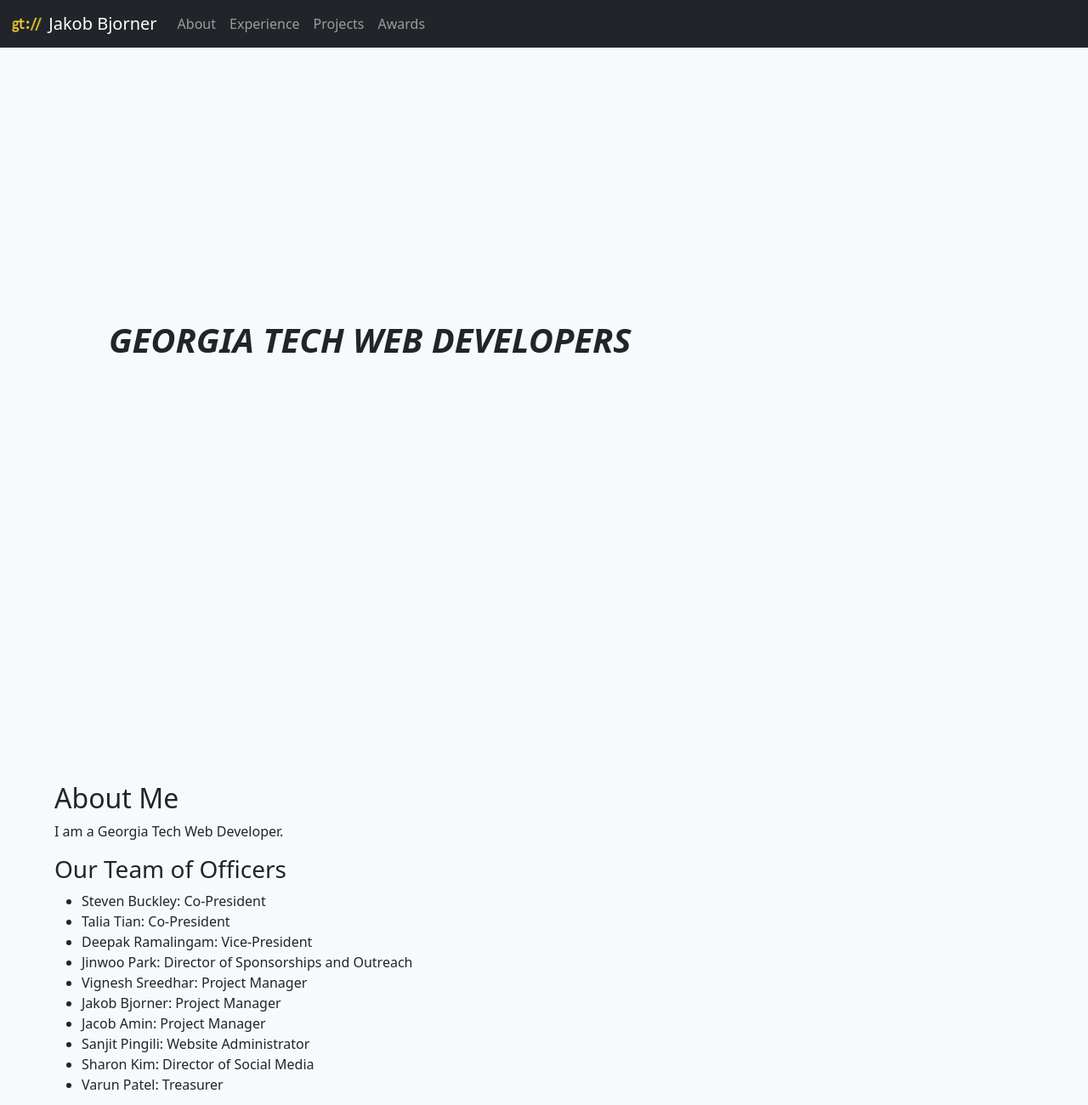
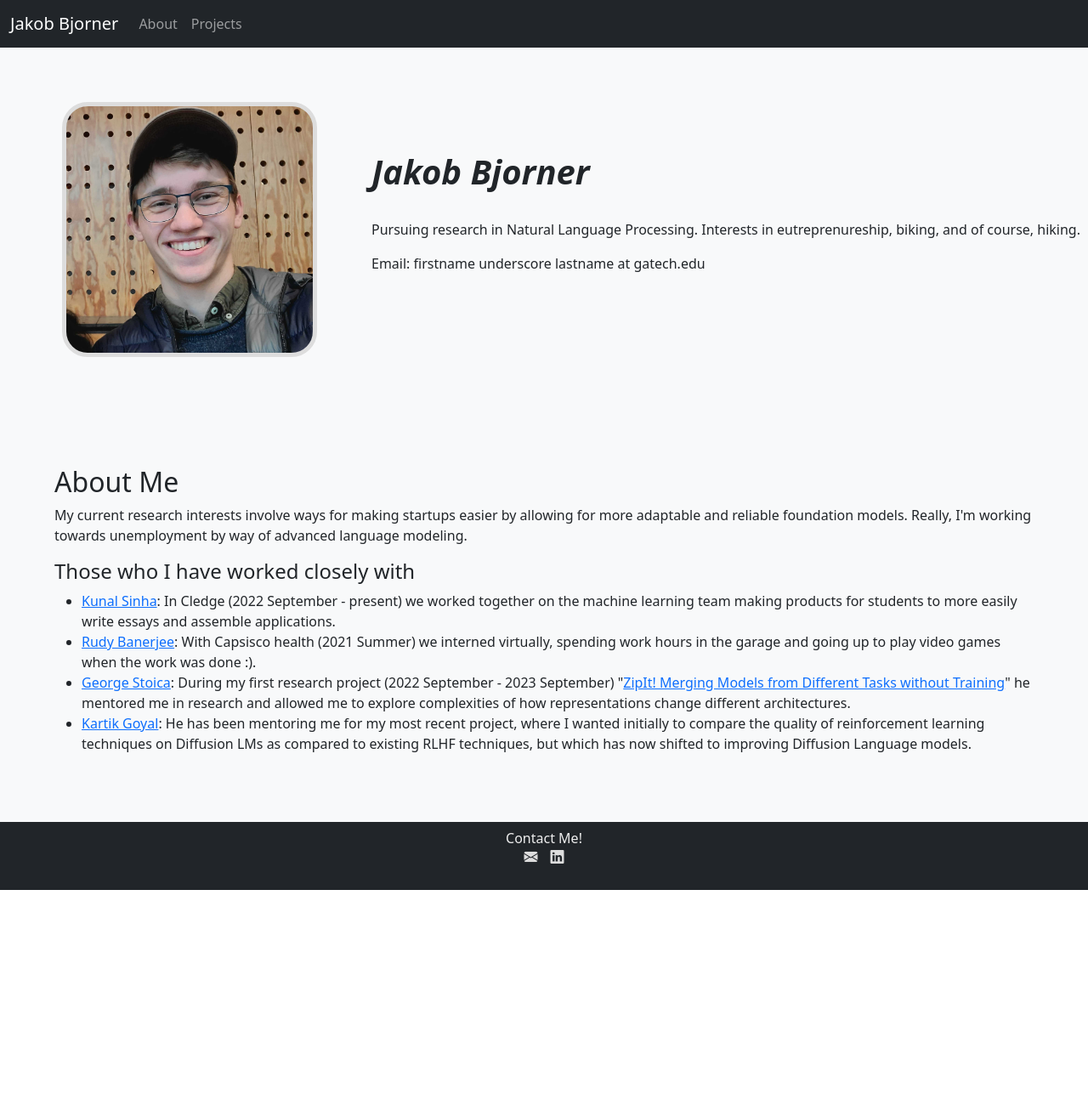
Before and after one commit to jakob-bjorner/jakob-bjorner.github.io, a plain HTML site: page index.html in a window 1280 px wide. Shown: the top 1300 px of the page at 85% size. After the commit the page ends 1047 px from the top, so only its background shows below. Drawn offline with nearby package versions, Linux system fonts and the light colour scheme.

Commit message:
reformat for Personal page

```diff
--- a/index.css
+++ b/index.css
@@ -7,60 +7,77 @@ html, body {
 }
 
 #home {
-    height: 800px;
+    /* height: 400px; */
     width: 100%;
 }
 
+#home .home-container {
+    height: 100%;
+    width: 100%;
+    display: flex;
+    flex-direction: row;
+    justify-content: center;
+    align-items: center;
+}
+
+#home .image-container {
+    margin: 5%;
+    display: flex;
+    justify-content: center;
+    align-items: center;
+}
+
+#home .image-profile {
+    width: 300px;
+    height: 300px;
+    border-radius: 10%;
+    border: 5px solid #ddd;
+    background-image: url("assets/profile.jpg");
+    background-size: cover;
+    background-position: center;
+}
+
 #about {
-    height: 800px;
+    /* height: 800px; */
     width: 100%;
     padding: 5%;
 }
 
 #experience {
-    height: 800px;
+    /* height: 800px; */
     width: 100%;
     padding: 5%;
 }
 
 #projects {
-    height: 800px;
+    /* height: 800px; */
     width: 100%;
     padding: 5%;
 }
 
 #awards {
-    height: 800px;
+    /* height: 800px; */
     width: 100%;
     padding: 5%;
 }
 
-#logo-panel {
-    justify-items: center;
-    height: 400px;
-    width: 100%;
-    display: grid;
-    grid-template-columns: repeat(2, 1fr);
-}
+
 
 #footer {
     width: 100%;
     height: 80px;
 }
 
-#logo-panel > img {
-    max-width: 80%;
-    max-height: 80%
-}
+
 
 nav a:hover {
     cursor: pointer;
 }
 
 .title {
-    margin-left: 10%;
-    position: absolute;
-    top: 50%;
+    /* margin-left: 10%; */
+    /* position: absolute; */
+    /* top: 50%; */
     transform: translateY(-50%);
     font-style: italic;
     font-weight: bold;
--- a/index.html
+++ b/index.html
@@ -15,14 +15,13 @@
         <script src="index.js"></script>
         <link rel="icon" href="assets/gt-webdev-logo.png">
         <!-- Replace this with your name! -->
-        <title>Jakob's Portfolio</title>
+        <title>Jakob's site</title>
     </head>
     <body>
         <div id="root" class="bg-light">
             <nav class="navbar navbar-expand-md bg-dark navbar-dark sticky-top">
                 <div class="container-fluid">
                     <a class="navbar-brand" onclick="scrollToElement()" data-target="root">
-                        <img  src="assets/transparent_GTWD.png" alt="GT WebDev Logo" height="24" width="40" class="d-inline-block align-text-bottom"></img>
                         Jakob Bjorner
                     </a>
                     <button class="navbar-toggler" type="button" data-bs-toggle="collapse" data-bs-target="#navbarSupportedContent" aria-controls="navbarSupportedContent" aria-expanded="false" aria-label="Toggle navigation">
@@ -35,124 +34,101 @@
                                     About
                                 </a>
                             </li>
-                            <li class="nav-item">
+                            <!-- <li class="nav-item">
                                 <a onclick="scrollToElement()" class="nav-link" data-target="experience">
                                     Experience
                                 </a>
-                            </li>
+                            </li> -->
                             <li class="nav-item">
                                 <a onclick="scrollToElement()" class="nav-link" data-target="projects">
                                     Projects
                                 </a>
                             </li>
-                            <li class="nav-item">
+                            <!-- <li class="nav-item">
                                 <a onclick="scrollToElement()" class="nav-link" data-target="awards">
                                     Awards
                                 </a>
-                            </li>
+                            </li> -->
                         </ul>
                     </div>
                 </div>
             </nav>
             <div id="home">
-                <div>
+                <div class="home-container">
                     <!-- Replace this with your name! -->
-                    <h1 class="title">GEORGIA TECH WEB DEVELOPERS</h1>
+                    <div class="image-container">
+                        <div class="image-profile" alt="photo of Jakob sitting next to Lahari, but Lahari is cropped out"></div>
+                    </div>
+                    <div>
+                        <h1 class="title">Jakob Bjorner</h1>
+                        <p>Pursuing research in Natural Language Processing. Interests in eutreprenureship, biking, and of course, hiking.</p>
+                        <p>Email: <span class="email">firstname underscore lastname at gatech.edu</span></p>
+
+                    </div>
                 </div>
             </div>
             <div id="about">
                 <!-- All about you! (Replace this with "About Me" or "Bio" or anything similar) -->
                 <h2>About Me</h2>
                 <p>
-                    I am a Georgia Tech Web Developer.
+                    My current research interests involve ways for making startups easier by allowing for more adaptable and reliable foundation models. Really, I'm working towards unemployment by way of advanced language modeling.
                 </p>
                 <!-- Just some more sample content -->
-                <h3>Our Team of Officers</h3>
+                <h4>Those who I have worked closely with</h4>
                 <ul>
                     <li>
-                        Steven Buckley: Co-President
+                        <a href="https://www.linkedin.com/in/ksinha24/">Kunal Sinha</a>: In Cledge (2022 September - present) we worked together on the machine learning team making products for students to more easily write essays and assemble applications.
                     </li>
                     <li>
-                        Talia Tian: Co-President
+                        <a href="https://www.linkedin.com/in/anirudhbanerjee/">Rudy Banerjee</a>: With Capsisco health (2021 Summer) we interned virtually, spending work hours in the garage and going up to play video games when the work was done :).
                     </li>
                     <li>
-                        Deepak Ramalingam: Vice-President
+                        <a href="https://gstoica27.github.io/">George Stoica</a>: During my first research project (2022 September - 2023 September) "<a href="https://arxiv.org/abs/2305.03053">ZipIt! Merging Models from Different Tasks without Training</a>" he mentored me in research and allowed me to explore complexities of how representations change different architectures.
                     </li>
                     <li>
-                        Jinwoo Park: Director of Sponsorships and Outreach
-                    </li>
-                    <li>
-                        Vignesh Sreedhar: Project Manager
-                    </li>
-                    <li>
-                        Jakob Bjorner: Project Manager
-                    </li>
-                    <li>
-                        Jacob Amin: Project Manager
-                    </li>
-                    <li>
-                        Sanjit Pingili: Website Administrator
-                    </li>
-                    <li>
-                        Sharon Kim: Director of Social Media
-                    </li>
-                    <li>
-                        Varun Patel: Treasurer
+                        <a href="https://kartikgo.github.io/">Kartik Goyal</a>: He has been mentoring me for my most recent project, where I wanted initially to compare the quality of reinforcement learning techniques on Diffusion LMs as compared to existing RLHF techniques, but which has now shifted to improving Diffusion Language models.
                     </li>
                 </ul>
             </div>
-            <div id="experience">
-                <!-- Talk about your experiences. You could list them if you wanted to. -->
+            <!-- <div id="experience">
                 <h2>My Experience</h2>
                 <p>
                     While as a whole, we haven't had any work experience, but our officers have interned at companies like Amazon and TikTok! Some of our past officers have taken up jobs at companies like Slack and Cypress! Others are even cofounders of their own startup!
                 </p>
-                <div id="logo-panel">
-                    <img src="assets/slack_logo.png">
-                    <img src="assets/amazon_logo.PNG">
-                    <img src="assets/808_logo.png">
-                    <img src="assets/tik-tok_logo.png">
-                </div>
-            </div>
-            <div id="projects">
-                <!-- Highlight any projects you would like others to see here! -->
-                <h2>Our Projects</h2>
+
+            </div> -->
+
+            <!-- <div id="projects">
+                Highlight any projects you would like others to see here!
+                <h2>My Projects</h2>
                 <p>
-                    A new pivot away from our old model of weekly tutorials was the inclusion of project teams. Officers would propose different ideas that would then be selected from to become the semester's hands-on element. These projects are designed such that anyone can join, though they have varying skill levels. Last semester, we had apps such as a protest information website, crypto currency dashboards, and even a Youtube to Spotify playlist converter!
+                    In reverse
                 </p>
-                <h3>Spring 2022</h3>
+                <h4>Fall 2023</h4>
                 <p>
-                    As of the start of the current semester, we have a new host of interesting projects for our members to take up! These are, as follows:
+                    Fun with NLP:
                 </p>
                 <ul>
-                    <li>A COVID-19 Dashboard</li>
-                    <li>A live video chatting app</li>
-                    <li>An essay writing dashboard powered by GPT-3</li>
-                    <li>A continuation of the Youtube-Spotify playlist application</li>
-                    <li>A continutation of the protest information site</li>
-                    <li>Web-based board games</li>
-                    <li>A video game clip sharing site</li>
+                    <li>An essay <a href="https://college-essay-assistant-frontend.vercel.app/">writing assistant</a> powered by ChatGPT</li>
+                    <li>diffusion Language models with </li>
                 </ul>
-            </div>
-            <div id="awards">
-                <!-- Got something you want to show off? Do it here! -->
+
+            </div> -->
+            <!-- <div id="awards">
                 <h2>Awards and Achievements</h2>
                 <p>
                     While our members and officers have, sadly, as an organization, we have nothing to share.
                 </p>
-            </div>
+            </div> -->
             <div id="footer" class="bg-dark">
                 <!-- Contact Info and other last notes -->
-                <h6>Contact Us!</h6>
+                <h6>Contact Me!</h6>
                 <div class="contact">
-                    <a href="https://discord.gg/BbykvvQmGz">
-                        <i class="bi bi-discord"></i>
+                    <a>
+                        <i class="bi bi-envelope-fill" onclick="scrollToElement()" data-target="root"></i>
                     </a>
-                    <a href="mailto:gtwebdevclub@gmail.com">
-                        <i class="bi bi-envelope-fill"></i>
-                    </a>
-                    <a href="https://www.facebook.com/GtWebdev/">
-                        <i class="bi bi-facebook"></i>
+                    <a href="https://www.linkedin.com/in/jakob-bjorner/">
+                        <i class="bi bi-linkedin"></i>
                     </a>
                 </div>
                 <div class="copyright"></div>
```
Also changed, not shown: assets/808_logo.png (deleted), assets/amazon_logo.PNG (deleted), assets/gt-webdev-logo.png (deleted), assets/profile.jpg (added), assets/slack_logo.png (deleted), assets/tik-tok_logo.png (deleted), assets/transparent_GTWD.png (deleted).
